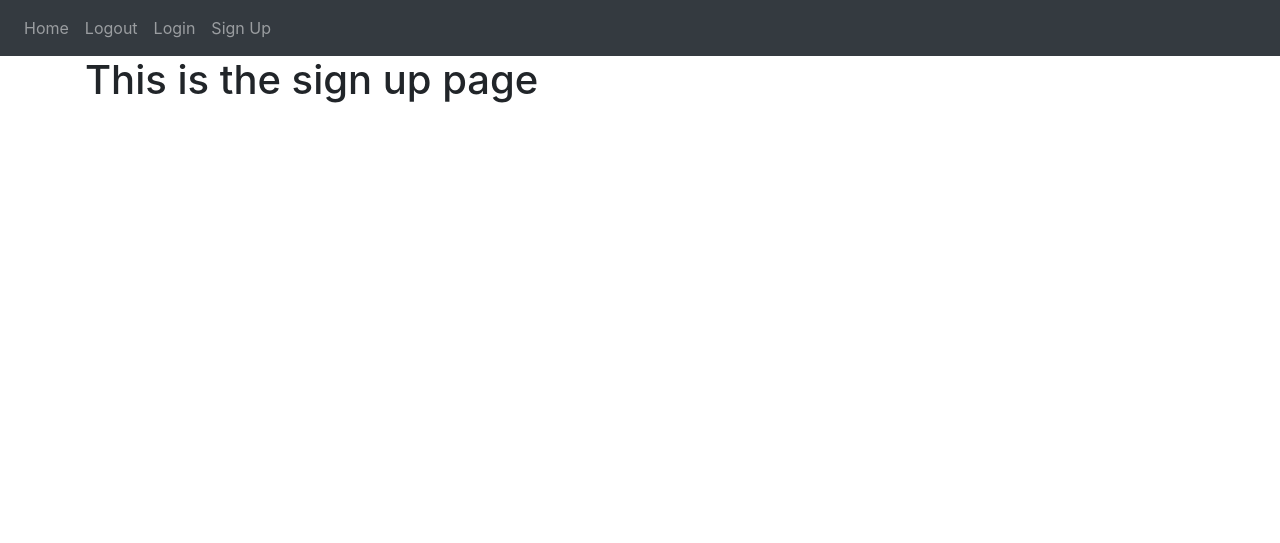
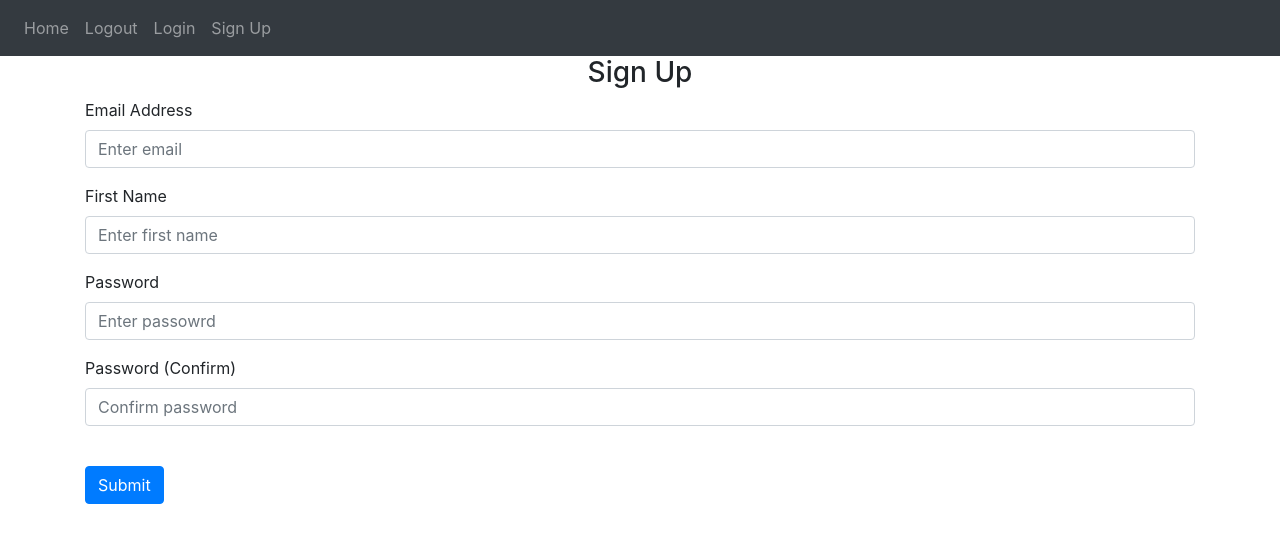
Before and after one commit to ralphg1002/Applications, a Python web app: template Flask_Web_App/Website/templates/sign_up.html in a window 1280 px wide. Shown: the top 543 px of the page. Run offline with Jinja, Linux system fonts and the light colour scheme; the template is opened without the code that fills it, so the values that code supplies are empty; some libraries are stand-ins or nearby versions.

Commit message:
Create sign up and login forms w/o functionality

```diff
--- a/Flask_Web_App/Website/templates/sign_up.html
+++ b/Flask_Web_App/Website/templates/sign_up.html
@@ -3,6 +3,50 @@
 
 {% block content %}
 
-<h1>This is the sign up page</h1>
+<form method="POST">
+    <h3 align="center">Sign Up</h3>
+    <div class="form-group">
+        <label for="email">Email Address</label>
+        <input
+            type="email"
+            class="form-control"
+            id="email"
+            name="email"
+            placeholder="Enter email"
+        />
+    </div>
+    <div class="form-group">
+        <label for="firstName">First Name</label>
+        <input
+            type="text"
+            class="form-control"
+            id="firstName"
+            name="firstName"
+            placeholder="Enter first name"
+        />
+    </div>
+    <div class="form-group">
+        <label for="password1">Password</label>
+        <input
+            type="password"
+            class="form-control"
+            id="password1"
+            name="password1"
+            placeholder="Enter passowrd"
+        />
+    </div>
+    <div class="form-group">
+        <label for="password2">Password (Confirm)</label>
+        <input
+            type="password"
+            class="form-control"
+            id="password2"
+            name="password2"
+            placeholder="Confirm password"
+        />
+    </div>
+    <br />
+    <button type="submit" class="btn btn-primary">Submit</button>
+</form>
 
 {% endblock %}
```
Also changed, not shown: Flask_Web_App/Website/templates/login.html (+25 -1 lines).
